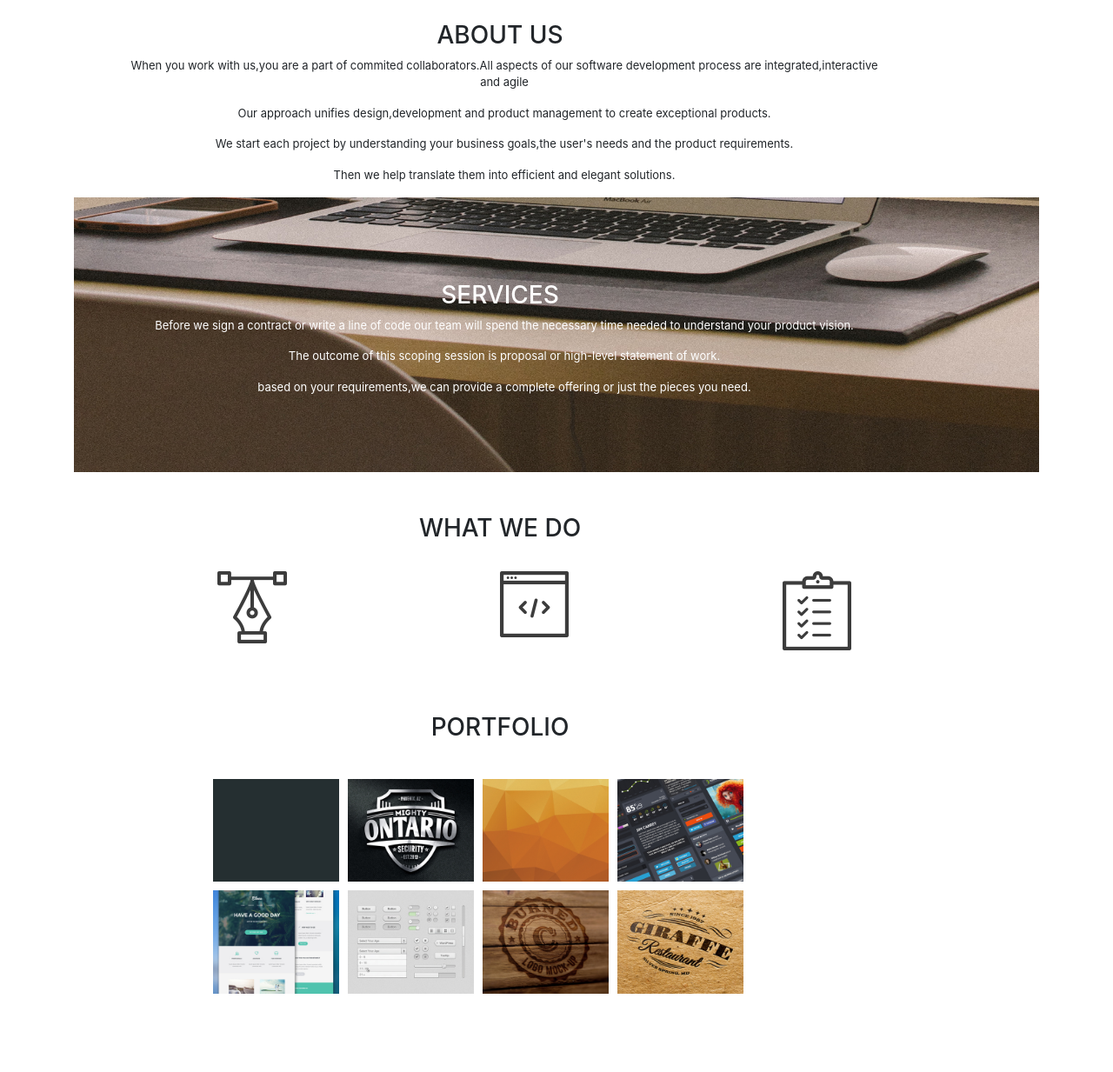
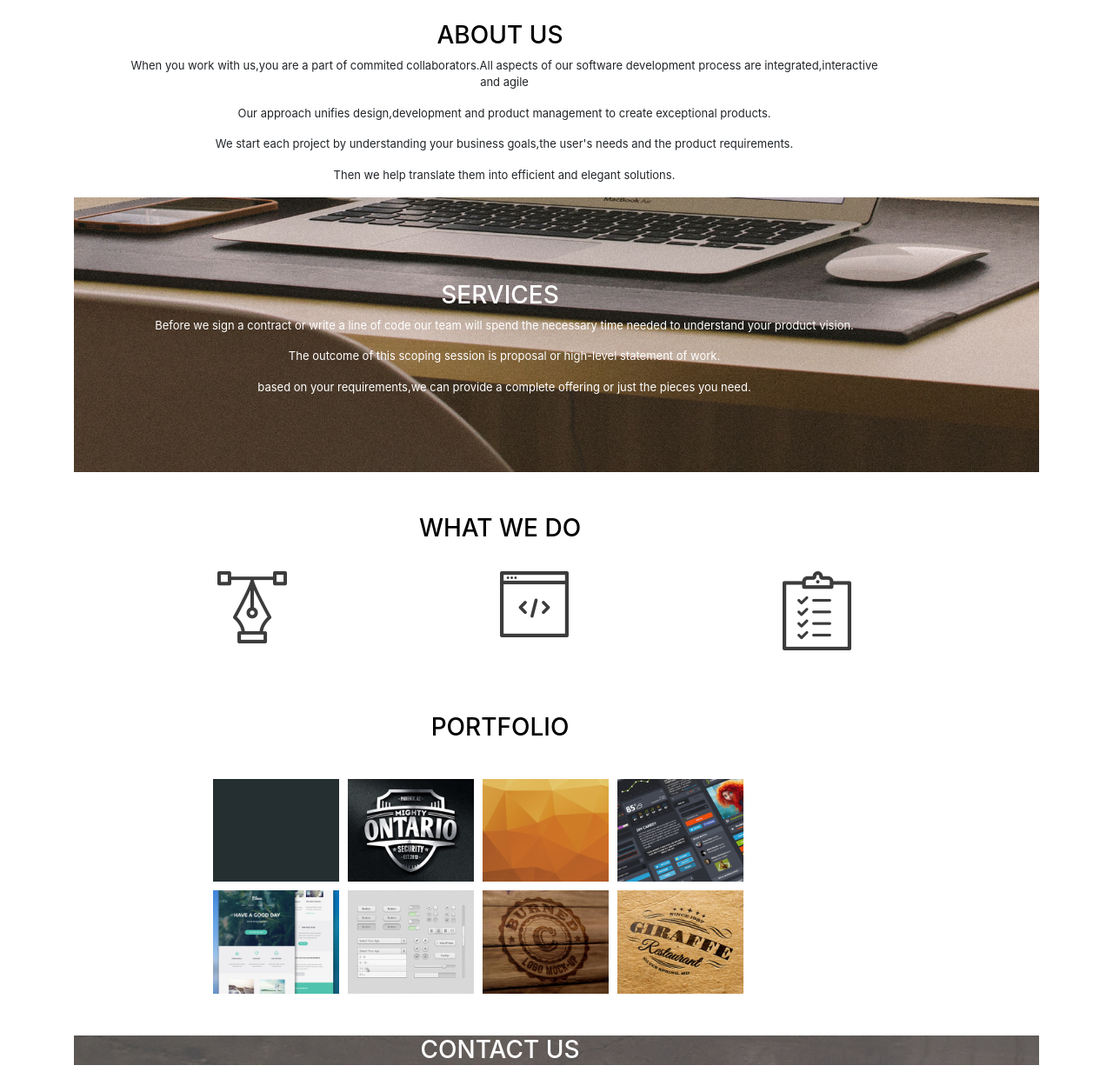
Before and after one commit to Kibet1816/Delani-studio, a plain HTML site: page index.html in a window 1280 px wide. Shown: the part 632-1865 px from the top of the page at 87% size. Before the commit the page ends 1823 px from the top, so only its background shows below. Drawn offline with nearby package versions, Linux system fonts and the light colour scheme.

Commit message:
Added h3 to contacts div

```diff
--- a/css/styles.css
+++ b/css/styles.css
@@ -18,9 +18,10 @@
   text-align: center;
   margin-left: -50px;
 }
-.about h3{
+h3{
   text-align: center;
   margin-left: -130px;
+  color: white;
 }
 .about p{
   text-align: center;
@@ -31,8 +32,14 @@
   background-image: url('../assets/backgrounds/s_image.jpg');
   background-size: cover;
 }
-.services h3{
+.about .services h3{
   color: white;
+}
+.whatwedo h3{
+  color: black;
+}
+.about h3{
+  color: black;
 }
 .services p{
   color: white;
@@ -49,3 +56,6 @@
   margin-left: 10px;
   margin-top: 10px;
 }
+.contacts{
+  background-image: url('../assets/backgrounds/c_image.jpg');
+}
--- a/index.html
+++ b/index.html
@@ -74,7 +74,7 @@
         </div>
       </div><br><br>
       <div class="contacts">
-
+        <h3>CONTACT US</h3>
       </div>
     </div>
   </body>
```
